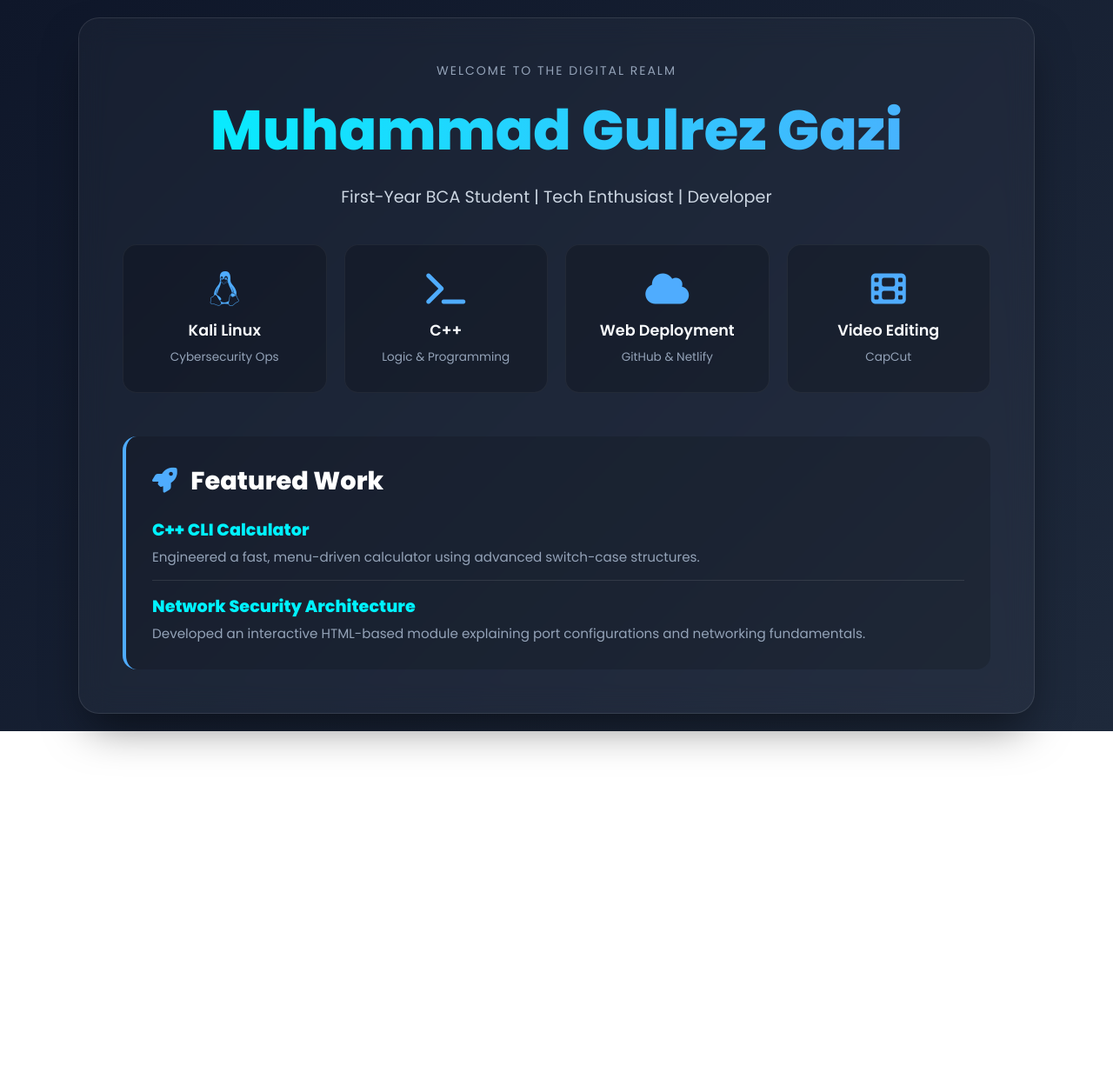
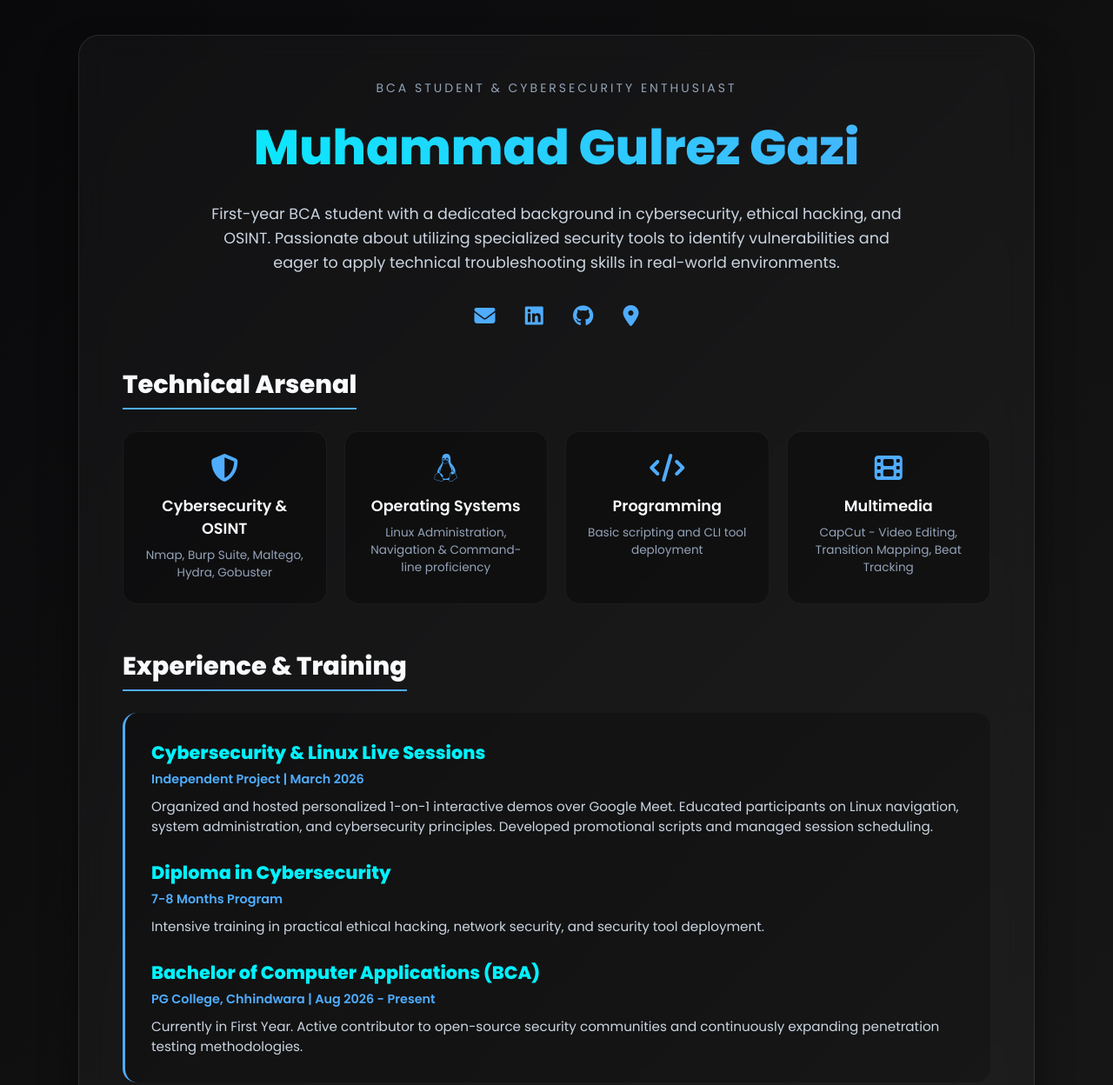
Before and after one commit to gulrezgazi2007-droid/portfolio-website, a plain HTML site: page index.html in a window 1280 px wide. Shown: the top 1248 px of the page at 87% size. Before the commit the page ends 841 px from the top, so only its background shows below. Drawn offline with Linux system fonts and the light colour scheme.

Commit message:
Update index.html

```diff
--- a/index.html
+++ b/index.html
@@ -3,7 +3,7 @@
 <head>
     <meta charset="UTF-8">
     <meta name="viewport" content="width=device-width, initial-scale=1.0">
-    <title>Muhammad Gulrez Gazi | Pro Portfolio</title>
+    <title>Muhammad Gulrez Gazi | Portfolio</title>
     <link href="https://fonts.googleapis.com/css2?family=Poppins:wght@300;400;600;800&display=swap" rel="stylesheet">
     <link rel="stylesheet" href="https://cdnjs.cloudflare.com/ajax/libs/font-awesome/6.4.0/css/all.min.css">
     <style>
@@ -15,17 +15,15 @@
         }
 
         body {
-            /* Deep Dark Gradient Background */
-            background: linear-gradient(135deg, #0f172a 0%, #1e293b 100%);
+            background: linear-gradient(135deg, #09090b 0%, #171717 100%);
             color: #f8fafc;
             min-height: 100vh;
             display: flex;
             justify-content: center;
             align-items: center;
-            padding: 20px;
+            padding: 40px 20px;
         }
 
-        /* Glassmorphism Card */
         .glass-container {
             width: 100%;
             max-width: 1100px;
@@ -35,36 +33,61 @@
             border: 1px solid rgba(255, 255, 255, 0.1);
             border-radius: 24px;
             padding: 50px;
-            box-shadow: 0 25px 50px -12px rgba(0, 0, 0, 0.5);
+            box-shadow: 0 25px 50px -12px rgba(0, 0, 0, 0.7);
+        }
+
+        .header {
             text-align: center;
+            margin-bottom: 40px;
         }
 
         .header h3 {
             color: #94a3b8;
             font-weight: 400;
-            letter-spacing: 2px;
+            letter-spacing: 3px;
             text-transform: uppercase;
             font-size: 14px;
-            margin-bottom: 10px;
+            margin-bottom: 15px;
         }
 
         .header h1 {
-            font-size: 4rem;
+            font-size: 3.5rem;
             font-weight: 800;
-            /* Glowing Neon Text */
             background: linear-gradient(to right, #00f2fe, #4facfe);
             -webkit-background-clip: text;
             -webkit-text-fill-color: transparent;
-            margin-bottom: 15px;
+            margin-bottom: 20px;
         }
 
         .header p {
-            font-size: 1.2rem;
+            font-size: 1.1rem;
             color: #cbd5e1;
-            margin-bottom: 40px;
+            max-width: 800px;
+            margin: 0 auto 30px auto;
+            line-height: 1.6;
         }
 
-        /* Skills Grid */
+        .social-links a {
+            color: #4facfe;
+            font-size: 1.5rem;
+            margin: 0 15px;
+            transition: 0.3s;
+            text-decoration: none;
+        }
+
+        .social-links a:hover {
+            color: #00f2fe;
+            text-shadow: 0 0 10px #00f2fe;
+        }
+
+        .section-title {
+            font-size: 1.8rem;
+            margin-bottom: 25px;
+            border-bottom: 2px solid #4facfe;
+            display: inline-block;
+            padding-bottom: 5px;
+        }
+
         .skills-grid {
             display: grid;
             grid-template-columns: repeat(auto-fit, minmax(220px, 1fr));
@@ -73,22 +96,22 @@
         }
 
         .skill-card {
-            background: rgba(0, 0, 0, 0.2);
+            background: rgba(0, 0, 0, 0.3);
             border: 1px solid rgba(255, 255, 255, 0.05);
-            padding: 30px 20px;
+            padding: 25px 20px;
             border-radius: 16px;
             transition: all 0.4s ease;
+            text-align: center;
         }
 
         .skill-card:hover {
-            transform: translateY(-10px);
-            background: rgba(79, 172, 254, 0.1);
+            transform: translateY(-5px);
             border-color: #4facfe;
-            box-shadow: 0 10px 30px rgba(79, 172, 254, 0.2);
+            box-shadow: 0 10px 30px rgba(79, 172, 254, 0.15);
         }
 
         .skill-card i {
-            font-size: 2.5rem;
+            font-size: 2rem;
             color: #4facfe;
             margin-bottom: 15px;
         }
@@ -96,93 +119,114 @@
         .skill-card h4 {
             font-size: 1.1rem;
             font-weight: 600;
+            margin-bottom: 8px;
         }
 
-        /* Projects Section */
-        .projects-section {
-            text-align: left;
-            background: rgba(0, 0, 0, 0.15);
+        .skill-card p {
+            font-size: 0.85rem;
+            color: #94a3b8;
+        }
+
+        .timeline {
+            background: rgba(0, 0, 0, 0.2);
             padding: 30px;
             border-radius: 16px;
-            border-left: 4px solid #4facfe;
+            border-left: 3px solid #4facfe;
         }
 
-        .projects-section h2 {
-            margin-bottom: 20px;
-            font-size: 1.8rem;
-            color: #ffffff;
+        .timeline-item {
+            margin-bottom: 25px;
         }
 
-        .project-item {
-            margin-bottom: 15px;
-            padding-bottom: 15px;
-            border-bottom: 1px solid rgba(255,255,255,0.1);
+        .timeline-item:last-child {
+            margin-bottom: 0;
         }
 
-        .project-item:last-child {
-            border-bottom: none;
-            margin-bottom: 0;
-            padding-bottom: 0;
+        .timeline-item h4 {
+            color: #00f2fe;
+            font-size: 1.3rem;
+            margin-bottom: 5px;
         }
 
-        .project-item h4 {
-            color: #00f2fe;
-            font-size: 1.2rem;
+        .timeline-item .date {
+            color: #4facfe;
+            font-size: 0.9rem;
+            margin-bottom: 10px;
+            font-weight: 600;
         }
 
-        .project-item p {
-            color: #94a3b8;
+        .timeline-item p {
+            color: #cbd5e1;
             font-size: 0.95rem;
-            margin-top: 5px;
+            line-height: 1.5;
         }
-
     </style>
 </head>
 <body>
 
     <div class="glass-container">
+
+        <!-- Header Section -->
         <div class="header">
-            <h3>Welcome to the digital realm</h3>
+            <h3>BCA Student & Cybersecurity Enthusiast</h3>
             <h1>Muhammad Gulrez Gazi</h1>
-            <p>First-Year BCA Student | Tech Enthusiast | Developer</p>
+            <p>First-year BCA student with a dedicated background in cybersecurity, ethical hacking, and OSINT. Passionate about utilizing specialized security tools to identify vulnerabilities and eager to apply technical troubleshooting skills in real-world environments.</p>
+
+            <div class="social-links">
+                <a href="mailto:gulrezgazi2007@gmail.com" title="Email"><i class="fa-solid fa-envelope"></i></a>
+                <a href="https://linkedin.com/in/mohd-gulrez-gazi" target="_blank" title="LinkedIn"><i class="fa-brands fa-linkedin"></i></a>
+                <a href="https://github.com/gulrezgazi2007-droid" target="_blank" title="GitHub"><i class="fa-brands fa-github"></i></a>
+                <a href="#" title="Location: Chandametta, MP"><i class="fa-solid fa-location-dot"></i></a>
+            </div>
         </div>
 
+        <!-- Technical Skills Section -->
+        <h2 class="section-title">Technical Arsenal</h2>
         <div class="skills-grid">
             <div class="skill-card">
-                <i class="fa-brands fa-linux"></i>
-                <h4>Kali Linux</h4>
-                <p style="font-size: 0.85rem; color: #94a3b8; margin-top: 8px;">Cybersecurity Ops</p>
+                <i class="fa-solid fa-shield-halved"></i>
+                <h4>Cybersecurity & OSINT</h4>
+                <p>Nmap, Burp Suite, Maltego, Hydra, Gobuster</p>
             </div>
             <div class="skill-card">
-                <i class="fa-solid fa-terminal"></i>
-                <h4>C++</h4>
-                <p style="font-size: 0.85rem; color: #94a3b8; margin-top: 8px;">Logic & Programming</p>
+                <i class="fa-brands fa-linux"></i>
+                <h4>Operating Systems</h4>
+                <p>Linux Administration, Navigation & Command-line proficiency</p>
             </div>
             <div class="skill-card">
-                <i class="fa-solid fa-cloud"></i>
-                <h4>Web Deployment</h4>
-                <p style="font-size: 0.85rem; color: #94a3b8; margin-top: 8px;">GitHub & Netlify</p>
+                <i class="fa-solid fa-code"></i>
+                <h4>Programming</h4>
+                <p>Basic scripting and CLI tool deployment</p>
             </div>
             <div class="skill-card">
                 <i class="fa-solid fa-film"></i>
-                <h4>Video Editing</h4>
-                <p style="font-size: 0.85rem; color: #94a3b8; margin-top: 8px;">CapCut</p>
+                <h4>Multimedia</h4>
+                <p>CapCut - Video Editing, Transition Mapping, Beat Tracking</p>
             </div>
         </div>
 
-        <div class="projects-section">
-            <h2><i class="fa-solid fa-rocket" style="color: #4facfe; margin-right: 10px;"></i> Featured Work</h2>
-
-            <div class="project-item">
-                <h4>C++ CLI Calculator</h4>
-                <p>Engineered a fast, menu-driven calculator using advanced switch-case structures.</p>
+        <!-- Experience & Projects Section -->
+        <h2 class="section-title">Experience & Training</h2>
+        <div class="timeline">
+            <div class="timeline-item">
+                <h4>Cybersecurity & Linux Live Sessions</h4>
+                <div class="date">Independent Project | March 2026</div>
+                <p>Organized and hosted personalized 1-on-1 interactive demos over Google Meet. Educated participants on Linux navigation, system administration, and cybersecurity principles. Developed promotional scripts and managed session scheduling.</p>
             </div>
 
-            <div class="project-item">
-                <h4>Network Security Architecture</h4>
-                <p>Developed an interactive HTML-based module explaining port configurations and networking fundamentals.</p>
+            <div class="timeline-item">
+                <h4>Diploma in Cybersecurity</h4>
+                <div class="date">7-8 Months Program</div>
+                <p>Intensive training in practical ethical hacking, network security, and security tool deployment.</p>
+            </div>
+
+            <div class="timeline-item">
+                <h4>Bachelor of Computer Applications (BCA)</h4>
+                <div class="date">PG College, Chhindwara | Aug 2026 - Present</div>
+                <p>Currently in First Year. Active contributor to open-source security communities and continuously expanding penetration testing methodologies.</p>
             </div>
         </div>
+
     </div>
 
 </body>
```
